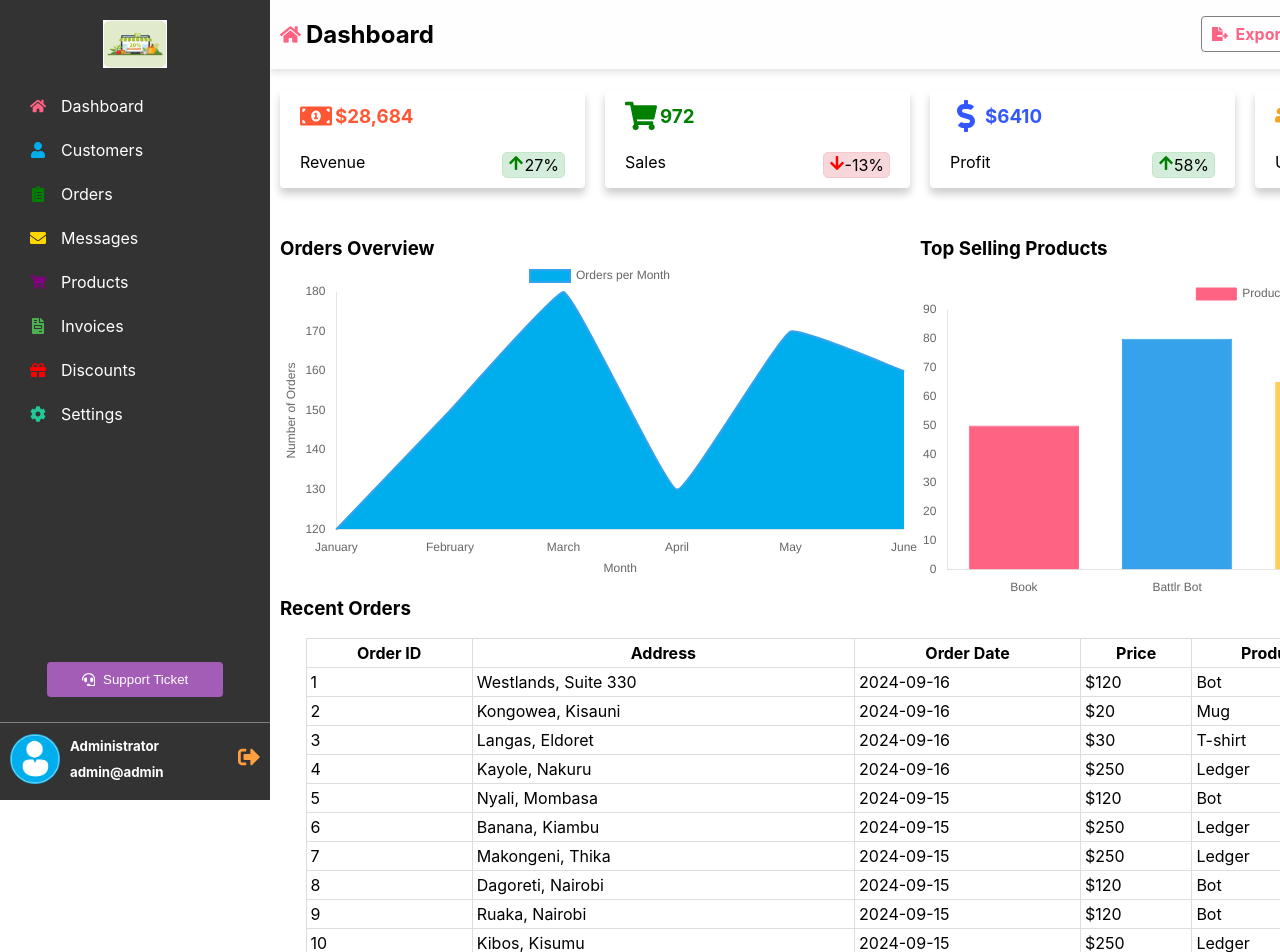
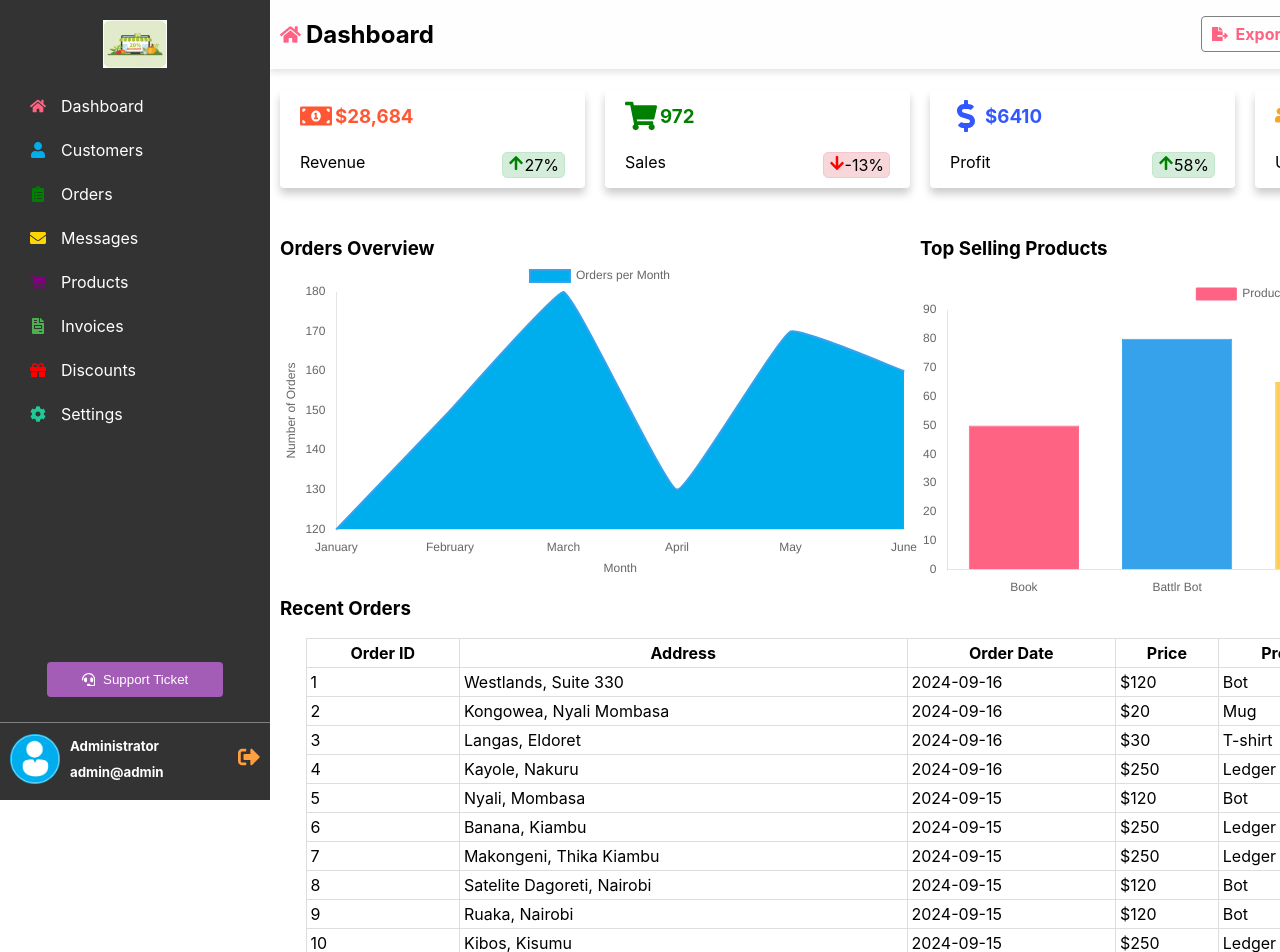
Before and after one commit to Ombito/Admin-dashboard, a React (Create React App) app: page / in a window 1280 px wide. Shown: the top 952 px of the page. Built offline with nearby package versions, Linux system fonts and the light colour scheme.

Commit message:
Fix: export data

```diff
--- a/src/components/Home/home.jsx
+++ b/src/components/Home/home.jsx
@@ -137,7 +137,8 @@ const handleExportPDF = () => {
 
 
   return (
-    <div className='home-summary'>
+    <div ref={contentRef} className='home-summary'>
+      <>
         <div className="navbar-div">
           <div style={{display: 'flex', gap: '5px', alignItems: 'center'}}>
             <FaHome color='#ff6384' fontSize={25}/><h2>Dashboard</h2>
@@ -147,7 +148,7 @@ const handleExportPDF = () => {
             <span>Export Data</span>
           </div>
         </div>
-      <div ref={contentRef} className="dashboard-home-landing">
+        <div className="dashboard-home-landing">
           <div className="dashboard-hero">
             <div className="dashboard-stats-container">
               {dashboardStats.map((stat) => (
@@ -197,7 +198,7 @@ const handleExportPDF = () => {
             </div>
           </div>
         </div>
-
+          </>
 
     </div>
   )
--- a/src/components/data.json
+++ b/src/components/data.json
@@ -76,7 +76,7 @@
       "product": "Mug",
       "price": "$30",
       "order_date": "2024-09-16",
-      "address": "Kongowea, Kisauni",
+      "address": "Kongowea, Nyali Mombasa",
       "status": "Shipped",
       "total_amount": "20",
       "shipping_fees": "3"
@@ -126,7 +126,7 @@
       "product": "Ledger",
       "price": "$30",
       "order_date": "2024-09-15",
-      "address": "Makongeni, Thika",
+      "address": "Makongeni, Thika Kiambu",
       "status": "Delivered",
       "total_amount": "250",
       "shipping_fees": "3"
@@ -136,7 +136,7 @@
       "product": "Bot",
       "price": "$30",
       "order_date": "2024-09-15",
-      "address": "Dagoreti, Nairobi",
+      "address": "Satelite Dagoreti, Nairobi",
       "status": "Delivered",
       "total_amount": "120",
       "shipping_fees": "3"
```
Lines whose indentation alone changed are shown as unchanged.
